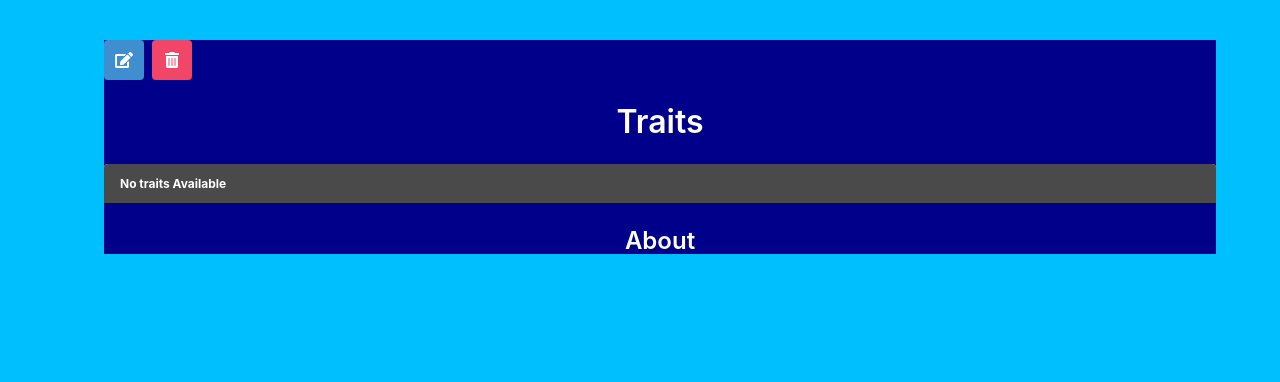
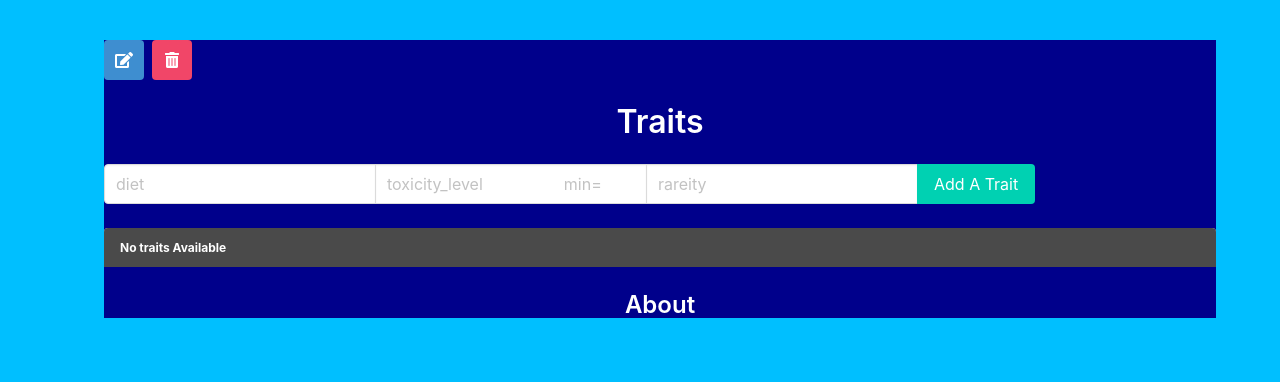
Before and after one commit to Shak94/Marine_app, a Django app: template main_app/templates/coral_detail.html in a window 1280 px wide. Shown: the part 552-934 px from the top of the page. Before the commit the page ends 806 px from the top, so only its background shows below. Run offline with Django 4.2, Linux system fonts and the light colour scheme; the template is opened without the code that fills it, so the values that code supplies are empty.

Commit message:
Saved progress

```diff
--- a/main_app/templates/coral_detail.html
+++ b/main_app/templates/coral_detail.html
@@ -28,7 +28,43 @@
     </div>
   <div class="detail__songs mb-5">
     <h3 class="title is-3">Traits</h3>
-
+    <form class="mb-5" action="{% url 'trait_create' coral.pk %}" method="post">
+      {% csrf_token %}
+      <div class="field has-addons">
+          <div class="control">
+              <input
+                  class="input"
+                  type="text"
+                  name="diet"
+                  placeholder="diet"
+                  required
+              />
+          </div>
+          <div class="control">
+              <input
+                  class="input"
+                  type="number"
+                  name="toxicity_level"
+                  placeholder="toxicity_level
+                  min="1"
+                  required
+              />
+          </div>
+          <div class="control">
+              <input
+                  class="input"
+                  type="number"
+                  name="rareity"
+                  placeholder="rareity"
+                  min="1"
+                  required
+              />
+          </div>
+          <div class="control">
+              <input class="button is-primary" type="submit" value="Add A Trait" />
+          </div>
+      </div>
+  </form>
     {% for trait in coral.traits.all %}
     <div class="trait">
       <span>{{forloop.counter}}</span>
--- a/main_app/urls.py
+++ b/main_app/urls.py
@@ -1,6 +1,7 @@
 from django.urls import path
 from . import views
 from .models import Coral
+from .models import CoralTraits
 
 urlpatterns =[
     path('', views.Home.as_view(), name='home'),
@@ -9,5 +10,7 @@ urlpatterns =[
     path('coral/new/', views.CoralCreate.as_view(), name ="coral_create"),
     path('coral/<int:pk>', views.CoralDetail.as_view(), name ="coral_detail"),
     path('coral/<int:pk>/update/',views.CoralUpdate.as_view(), name ="coral_update"),
-    path('coral/<int:pk>/delete/',views.CoralDelete.as_view(), name ="coral_delete")
+    path('coral/<int:pk>/delete/',views.CoralDelete.as_view(), name ="coral_delete"),
+    path('coral/<int:pk>/trait/new/', views.CoralTraitsCreate.as_view(), name="trait_create")
+
 ]
```
Also changed, not shown: main_app/views.py (+12 -1 lines).
